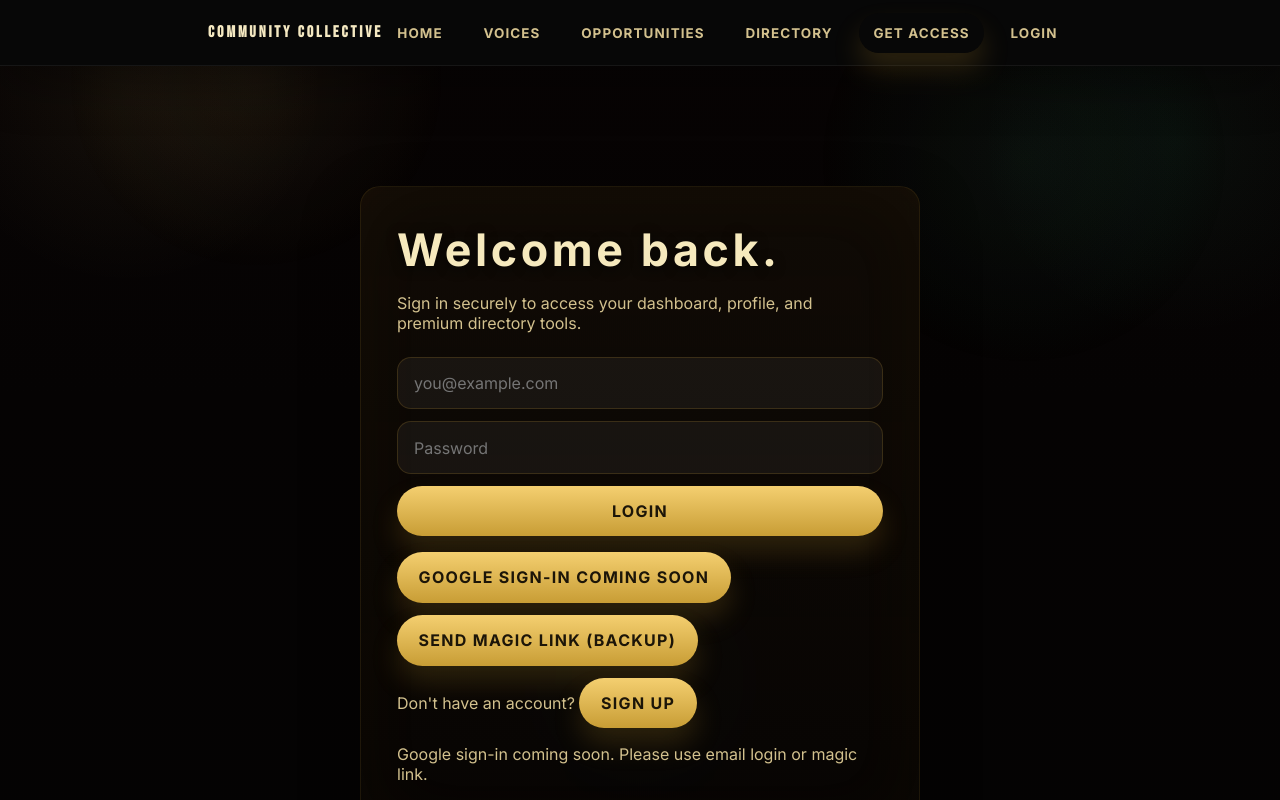
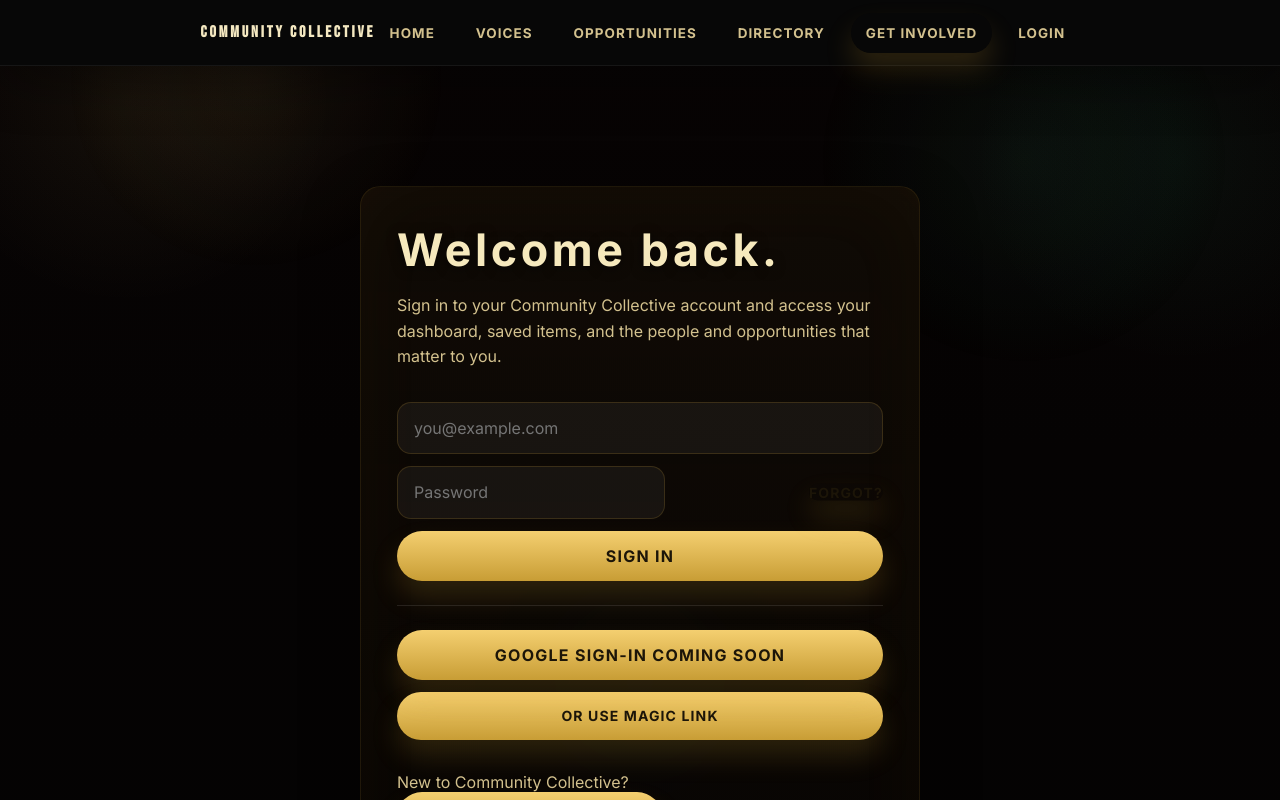
Before and after one commit to communitycollective00/community-collective, a Next.js app: page /login in a window 1280 px wide. Shown: the top 800 px of the page. Built offline with nearby package versions, Linux system fonts and the light colour scheme; no server answers.

Commit message:
Member experience modernization phase 1

```diff
--- a/app/components/root-navbar.tsx
+++ b/app/components/root-navbar.tsx
@@ -41,15 +41,15 @@ export default function RootNavBar() {
           </>
         ) : !loading ? (
           <>
-            <Link href="/get-access" className="gold-link">
-              Get Access
+            <Link href="/signup" className="gold-link">
+              Get Involved
             </Link>
             <Link href="/login">Login</Link>
           </>
         ) : (
           <>
-            <Link href="/get-access" className="gold-link">
-              Get Access
+            <Link href="/signup" className="gold-link">
+              Get Involved
             </Link>
             <Link href="/login">Login</Link>
           </>
--- a/app/login/page.tsx
+++ b/app/login/page.tsx
@@ -80,23 +80,26 @@ export default function LoginPage() {
   return (
     <main className="premium-page" style={{ paddingTop: "72px", minHeight: "100vh" }}>
       <section className="premium-card">
-        <h1 style={{ fontSize: "2.8rem", letterSpacing: "0.08em", marginBottom: "0.5rem" }}>Welcome back.</h1>
-        <p style={{ color: "#d3c18e", marginBottom: "1.5rem", maxWidth: "640px" }}>Sign in securely to access your dashboard, profile, and premium directory tools.</p>
+        <h1 style={{ fontSize: "2.8rem", letterSpacing: "0.08em", marginBottom: "0.25rem" }}>Welcome back.</h1>
+        <p style={{ color: "#d3c18e", marginBottom: "2rem", maxWidth: "640px", fontSize: "1rem", lineHeight: "1.6" }}>Sign in to your Community Collective account and access your dashboard, saved items, and the people and opportunities that matter to you.</p>
 
         <form onSubmit={login} className="premium-form">
           <input required type="email" value={email} onChange={(e) => setEmail(e.target.value)} placeholder="you@example.com" />
-          <input required type="password" value={password} onChange={(e) => setPassword(e.target.value)} placeholder="Password" />
-          <button className="gold-btn" type="submit" disabled={isLoading}>Login</button>
+          <div style={{ position: "relative" }}>
+            <input required type="password" value={password} onChange={(e) => setPassword(e.target.value)} placeholder="Password" />
+            <button type="button" className="gold-link" onClick={() => { /* Forgot password route to be implemented */ }} style={{ position: "absolute", right: "0", top: "50%", transform: "translateY(-50%)", fontSize: "0.875rem", padding: 0, background: "none", border: "none", cursor: "pointer" }}>Forgot?</button>
+          </div>
+          <button className="gold-btn" type="submit" disabled={isLoading}>Sign In</button>
         </form>
 
-        <div className="quick-links">
-          <button type="button" className="gold-btn" onClick={googleLogin} disabled={!googleEnabled} title={!googleEnabled ? "Google sign-in coming soon" : "Continue with Google"}>
+        <div style={{ marginTop: "1.5rem", paddingTop: "1.5rem", borderTop: "1px solid rgba(255,255,255,0.1)" }}>
+          <button type="button" className="gold-btn" onClick={googleLogin} disabled={!googleEnabled} title={!googleEnabled ? "Google sign-in coming soon" : "Continue with Google"} style={{ width: "100%", marginBottom: "0.75rem" }}>
             {googleEnabled ? "Continue with Google" : "Google sign-in coming soon"}
           </button>
-          <button type="button" className="gold-btn" onClick={magicLink}>Send Magic Link (Backup)</button>
+          <button type="button" className="gold-link" onClick={magicLink} style={{ display: "block", textAlign: "center", width: "100%", fontSize: "0.875rem" }}>Or use magic link</button>
         </div>
 
-        <p className="muted" style={{ marginTop: 12 }}>Don't have an account? <Link href="/signup" className="gold-link">Sign up</Link></p>
+        <p className="muted" style={{ marginTop: "2rem" }}>New to Community Collective? <Link href="/signup" className="gold-link">Create your account</Link> — it's instant.</p>
 
         {!googleEnabled && <p className="muted">Google sign-in coming soon. Please use email login or magic link.</p>}
         {status && <p className="muted">{status}</p>}
--- a/app/page.tsx
+++ b/app/page.tsx
@@ -50,8 +50,8 @@ export default function HomePage() {
                     {action.label}
                   </Link>
                 ) : (
-                  <Link key={action.label} href={action.href} className="gold-link">
-                    {action.label}
+                  <Link key={action.label} href="/signup" className="gold-link">
+                    Get Involved
                   </Link>
                 )
               )}
```
Also changed, not shown: app/dashboard/page.tsx (+33 -13 lines), app/signup/page.tsx (+7 -4 lines).
